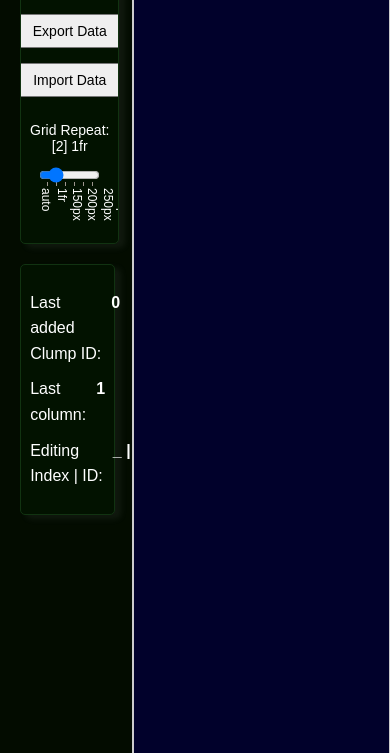
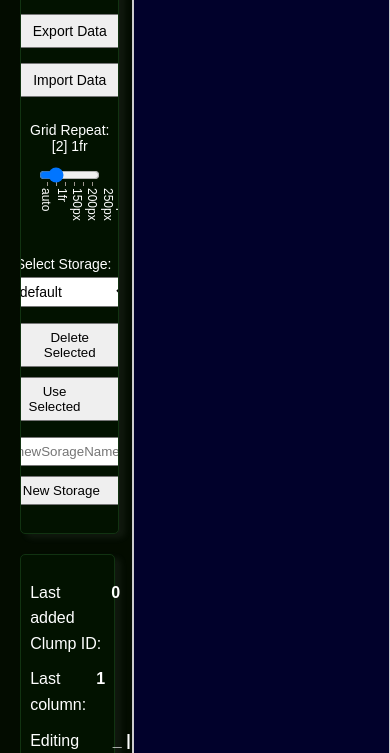
Before and after one commit to KDCinfo/dataflow, a PHP site: page /data_mapping_flow_analysis_tool/index.html in a window 390 px wide. Shown: the part 653-1406 px from the top of the page. Run offline with PHP 8.4, Linux system fonts and the light colour scheme.

Commit message:
Got storage switcher laid out and prepped.

```diff
--- a/data_mapping_flow_analysis_tool/dataflow.css
+++ b/data_mapping_flow_analysis_tool/dataflow.css
@@ -408,6 +408,60 @@ datalist {
   max-width: 150px;
 }
 
+/* Storage Names */
+
+.export-import-storage-name {
+  align-items: center;
+  display: flex;
+  flex-direction: column;
+  margin-top: 25px;
+}
+
+.export-import-storage-name label {
+  display: inline-block;
+  font-size: 14px;
+  margin-right: 10px;
+  text-align: right;
+  /* width: 125px; */
+}
+
+.export-import-storage-name select {
+  flex: 1;
+  padding: 5px;
+  font-size: 14px;
+}
+
+.export-import-storage-name select {
+  min-width: 120px;
+}
+
+.storage-buttons button {
+  padding: 5px 10px;
+}
+
+/* .export-import-storage-name -> all first level divs -> 2nd html element -> width: 40% */
+.export-import-storage-name>div> :nth-child(1),
+.export-import-storage-name>div> :nth-child(2) {
+  width: 49%;
+}
+
+.export-import-storage-name>div {
+  align-items: center;
+  display: flex;
+  margin: 8px auto;
+}
+
+.storage-create-name input {
+  margin: 0 0 0 10px;
+  padding: 5px;
+}
+
+.storage-create-name button {
+  margin: 0 10px 0 0;
+  padding: 5px;
+}
+
+/* Responsive layout: stack labels and inputs vertically */
 @media (max-width: 950px) {
   .export-import-buttons {
     flex-direction: column;
@@ -416,6 +470,32 @@ datalist {
 
   #gridRepeatHTMLValue {
     display: block;
+  }
+
+  .export-import-storage-name {
+    flex-direction: column;
+    align-items: flex-start;
+  }
+
+  .export-import-storage-name label {
+    text-align: left;
+    margin-right: 0;
+    margin-bottom: 5px;
+    padding-bottom: 5px;
+    width: auto;
+  }
+
+  .storage-buttons,
+  .storage-name-wrapper {
+    flex-direction: column;
+  }
+
+  .export-import-storage-name>div> :nth-child(1),
+  .export-import-storage-name>div> :nth-child(2) {
+    align-items: center;
+    display: flex;
+    margin: 0 auto;
+    width: 90%;
   }
 }
 
--- a/data_mapping_flow_analysis_tool/index.html
+++ b/data_mapping_flow_analysis_tool/index.html
@@ -84,6 +84,33 @@
             oninput="updateGridRepeat(event)" list="gridRepeatSliderMarkers" />
           <datalist id="gridRepeatSliderMarkers"></datalist>
         </div>
+
+        <div class="export-import-block export-import-storage-name">
+          <!-- Storage name selector wrapper -->
+          <div class="storage-name-wrapper">
+            <label for="storageName" class="storage-name-label">Select Storage:</label>
+            <select id="storageName">
+              <option value="0">Default</option>
+            </select>
+          </div>
+
+          <!-- Two-button wrapper -->
+          <div class="storage-buttons form-buttons">
+            <!-- Storage: Delete Selected -->
+            <button onclick="deleteSelectedStorage()">Delete Selected</button>
+
+            <!-- Storage: Use Selected; force wrap text -->
+            <button onclick="useSelectedStorage()"
+              style="white-space: wrap;">Use<br>Selected</button>
+          </div>
+
+          <!-- Create name wrapper -->
+          <div class="storage-create-name storage-buttons form-buttons">
+            <!-- Storage: Create New -->
+            <input type="text" id="newStorageName" placeholder="newSorageName">
+            <button onclick="createNewStorage()">New Storage</button>
+          </div>
+        </div>
       </div>
 
       <!-- Show fields for 'lastAddedLumpID', and 'lastAddedCol' -->
@@ -118,31 +145,40 @@
     const debugPrintClumpMatrix = false;
     const debugConsoleLogs = false;
 
-    // Local storage key used to store clumps.
-    const localStorageClumps = 'clumps50';
-    const localStorageSettings = 'settings50';
-
     const clumpContainer = document.getElementById('clumpContainer');
     const clumpName = document.getElementById('clumpName');
     const clumpCode = document.getElementById('clumpCode');
     const linkTo = document.getElementById('linkTo');
     const columnSelect = document.getElementById('columnSelect');
 
-    // 'gridRepeatValue: 2' => '1fr'
-    const gridRepeatOptions = ['auto', '1fr', '150px', '200px', '250px', '300px'];
-
-    const defaultAppSettings = {
-      gridRepeatValue: 2,
-    };
+    const storageName = document.getElementById("storageName");
+    const newStorageName = document.getElementById("newStorageName");
 
     // DATA: [editingIndex] Updated when edited a clump, and reset when clump is saved.
     let editingIndex = null;  // Track if we’re editing an existing clump
+
+    // Grid Cells: 'gridRepeatValue: 2' => '1fr'
+    const gridRepeatOptions = ['auto', '1fr', '150px', '200px', '250px', '300px'];
+
+    // Local Storage.
+    const localStorageSettings = 'dataMappingFlowSettings';
+    const defaultAppSettings = {
+      gridRepeatValue: 2,
+      storageNames: ['default'], // camelCase with underscores.
+      storageIndex: 0,
+    };
+    let settings = JSON.parse(localStorage.getItem(localStorageSettings) || JSON.stringify(defaultAppSettings));
+
+    const selectedStorageIndex = settings.storageIndex;
+    const storageNames = settings.storageNames;
+
+    // Local storage key used to store clumps.
+    let localStorageClumps = storageNames[selectedStorageIndex] || 'dataMappingFlowClumps';
 
     // DATA: [clumps] A list of data clumps are stored in the browser's local storage.
     // Clumps contain the data for each clump, and an ID for placement and linking.
     // The clumpMatrix, below, is used to render the clumps in their correct positions.
     let clumps = JSON.parse(localStorage.getItem(localStorageClumps) || '[]');
-    let settings = JSON.parse(localStorage.getItem(localStorageSettings) || JSON.stringify(defaultAppSettings));
 
     // DATA: [clumpMatrix] A 2D array to keep track of clump ID cell placement, empty
     //                     cells, and matrix width (rows) and height (cols) detection.
@@ -777,6 +813,46 @@
       return curGridRepeatValue;
     }
 
+    function isValidKeyName(keyName) {
+      const keyNamePattern = /^[a-zA-Z][a-zA-Z0-9_]*$/;
+      return keyNamePattern.test(keyName);
+    }
+
+    // const newStorageName = document.getElementById("newStorageName");
+    function createNewStorage() {
+      console.log('Create new storage:', newStorageName.value);
+      // if (isValidKeyName(newStorageName.value)) {
+      //   // const storageNames = settings.storageNames;
+      //   storageNames.push(newStorageName.value);
+      //   storeSettings();
+      //   renderMatrix();
+      // } else {
+      //   alert("Invalid storage name. Use letters, numbers, and underscores only, starting with a letter.");
+      // }
+    }
+
+    // const storageName = document.getElementById("storageName");
+    function useSelectedStorage() {
+      console.log('Use selected storage:', storageName.value);
+      // if (storageName.value !== settings.storageIndex) {
+      //   settings.storageIndex = parseInt(storageName.value, 10);
+      //   storeSettings();
+      //   renderMatrix();
+      // }
+    }
+
+    function deleteSelectedStorage() {
+      console.log('Delete selected storage:', storageName.value);
+      // if (storageNames.length > 1) {
+      //   const selectedStorageIndex = parseInt(storageName.value, 10);
+      //   storageNames.splice(selectedStorageIndex, 1);
+      //   storeSettings();
+      //   renderMatrix();
+      // } else {
+      //   alert("Cannot delete the last storage.");
+      // }
+    }
+
     function renderMatrix() {
       // Set CSS property dynamically to control number of columns.
       const columnCount = getColumnCount();
@@ -823,6 +899,23 @@
 
       // [4] Update the grid repeat slider label.
       document.getElementById('gridRepeatHTMLValue').textContent = `[${settings.gridRepeatValue}] ${cellWidth}`;
+
+      // [5] Update the 'storageName' dropdown from settings.storage
+      //
+      // document.getElementById('storageName')
+      //
+      // const selectedStorageIndex = settings.storageIndex;
+      // const storageNames = settings.storageNames;
+      storageName.innerHTML = '';
+      for (let i = 0; i < storageNames.length; i++) {
+        const option = document.createElement('option');
+        option.value = i;
+        option.textContent = storageNames[i];
+        if (i === selectedStorageIndex) {
+          option.selected = true;
+        }
+        storageName.appendChild(option);
+      }
 
       // [ CLUMP NODE PLACEMENT ]
       //
```
